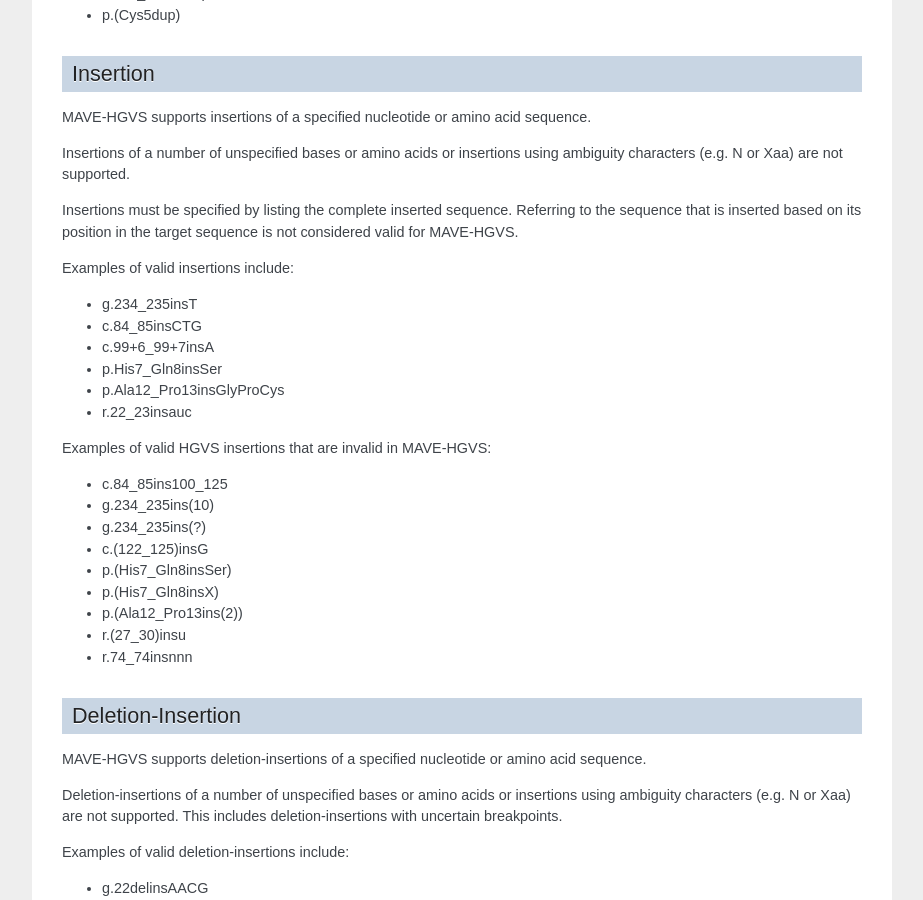
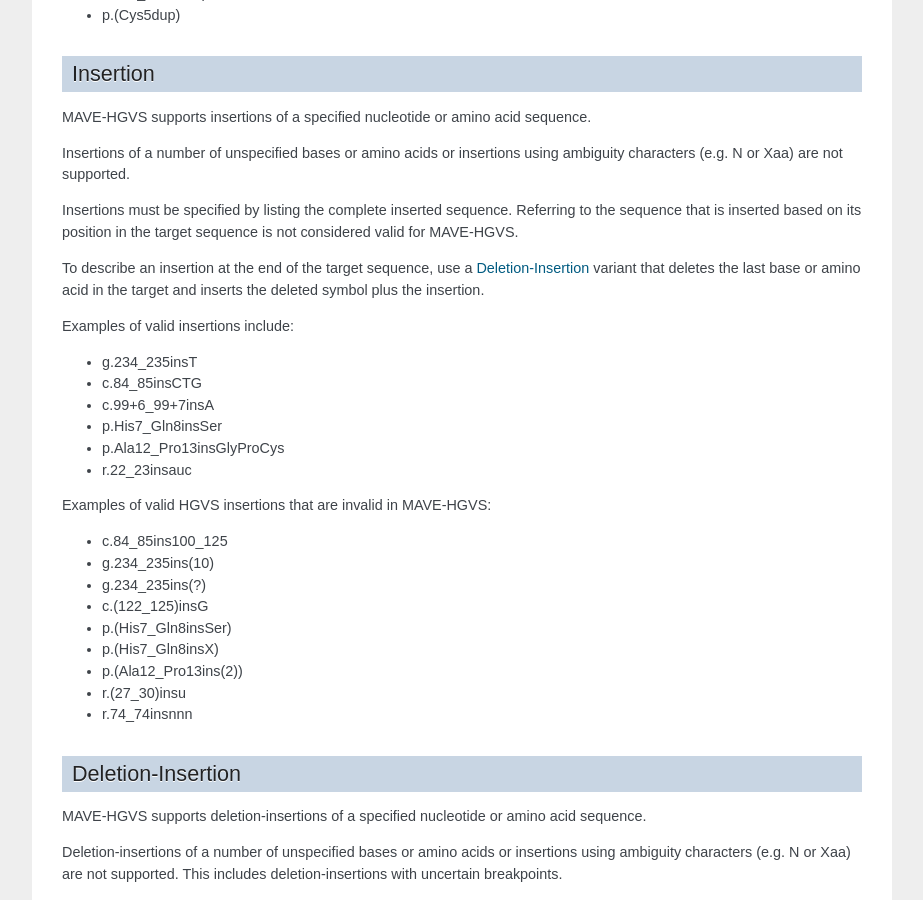
Before and after one commit to VariantEffect/mavehgvs, a Sphinx documentation site: the page built from docs/spec.rst, in a window 1280 px wide and 900 px high, scrolled down 3772 px. Shown: the whole window, without its empty margins (198-1121 px from the left). Built offline with Sphinx 7.4.7, drawn with Linux system fonts in a browser that asks for light colours.

Commit message:
document how to describe a variant at the end of the target

```diff
--- a/docs/conf.py
+++ b/docs/conf.py
@@ -28,7 +28,7 @@
 # Add any Sphinx extension module names here, as strings. They can be
 # extensions coming with Sphinx (named 'sphinx.ext.*') or your custom
 # ones.
-extensions = ["sphinx.ext.autodoc", "sphinx.ext.napoleon", "sphinx.ext.intersphinx"]
+extensions = ["sphinx.ext.autodoc", "sphinx.ext.napoleon", "sphinx.ext.intersphinx", "sphinx.ext.autosectionlabel",]
 
 # Add any paths that contain templates here, relative to this directory.
 templates_path = ["_templates"]
--- a/docs/spec.rst
+++ b/docs/spec.rst
@@ -209,6 +209,9 @@
 Referring to the sequence that is inserted based on its position in the target sequence is not considered valid for
 MAVE-HGVS.
 
+To describe an insertion at the end of the target sequence, use a :ref:`Deletion-Insertion` variant that deletes
+the last base or amino acid in the target and inserts the deleted symbol plus the insertion.
+
 Examples of valid insertions include:
 
 * g.234_235insT
```
